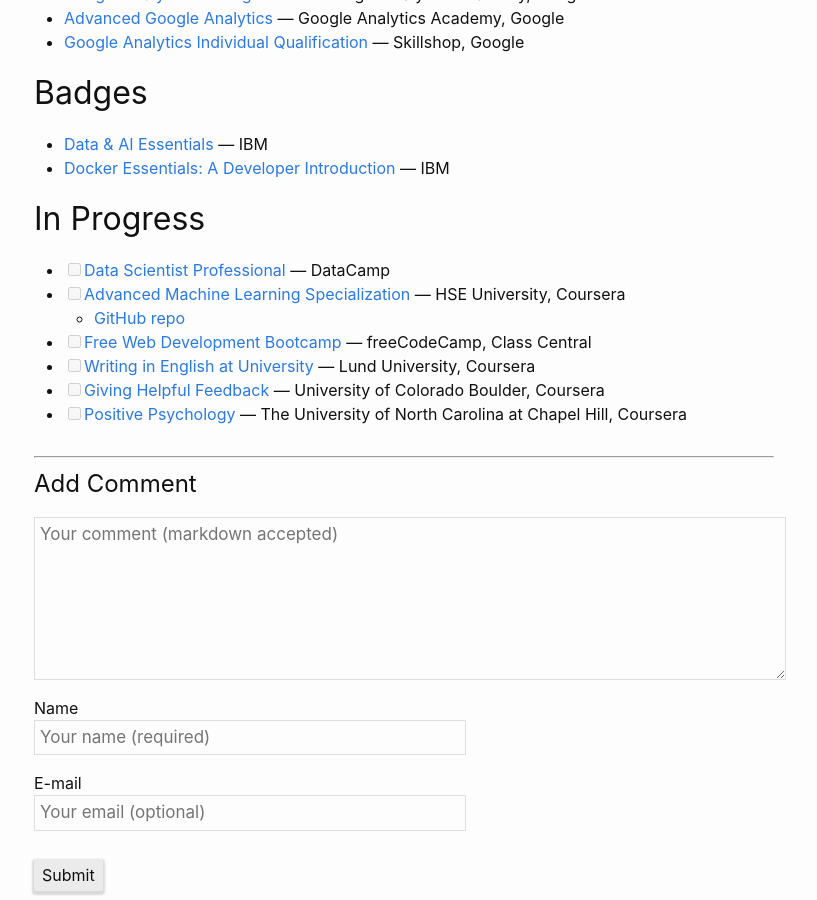
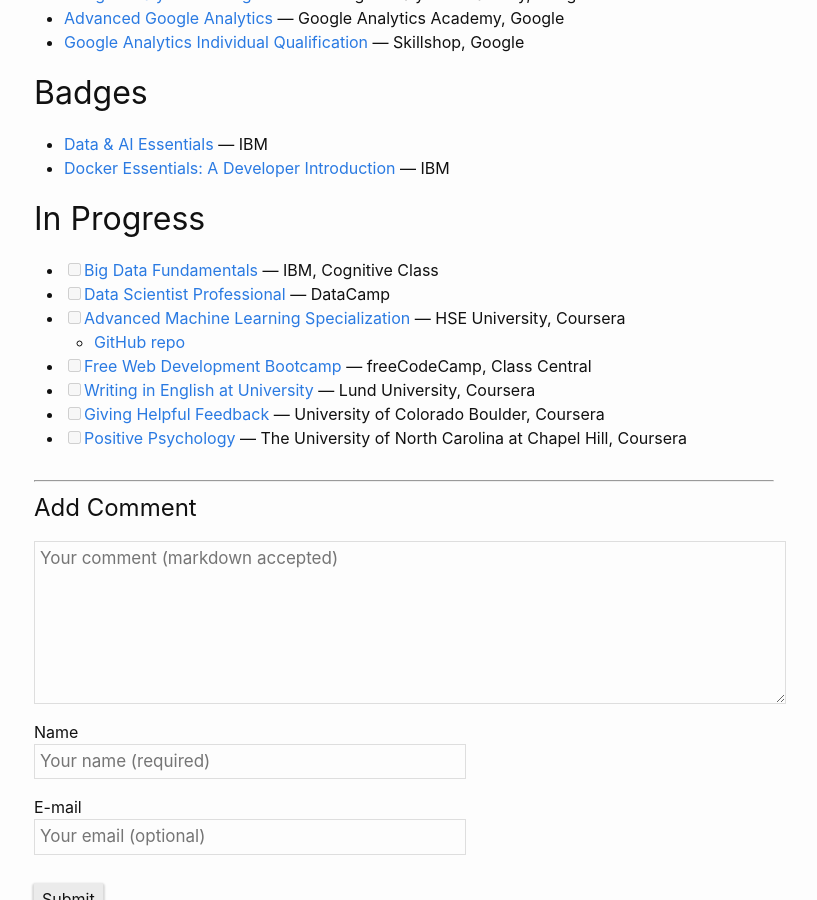
Before and after one commit to qiaohuang/qiaohuang.github.io, a Jekyll site: the page built from projects/_posts/2020-10-20-my-certificates.markdown, in a window 1280 px wide and 900 px high, scrolled down 1118 px. Shown: the whole window, without its empty margins (236-1053 px from the left). Built offline with Jekyll 4.4.1, drawn with Linux system fonts in a browser that asks for light colours; nearby versions of some CDN libraries.

Commit message:
Update cert todo

```diff
--- a/projects/_posts/2020-10-20-my-certificates.markdown
+++ b/projects/_posts/2020-10-20-my-certificates.markdown
@@ -54,6 +54,7 @@
 
 ## In Progress
 
+- [ ] [Big Data Fundamentals](https://cognitiveclass.ai/learn/big-data) — IBM, Cognitive Class
 - [ ] [Data Scientist Professional](https://app.datacamp.com/certification) — DataCamp
 - [ ] [Advanced Machine Learning Specialization](https://www.coursera.org/specializations/aml) — HSE University, Coursera
   - [GitHub repo](https://github.com/qiaohuang/Advanced-Machine-Learning)
```
